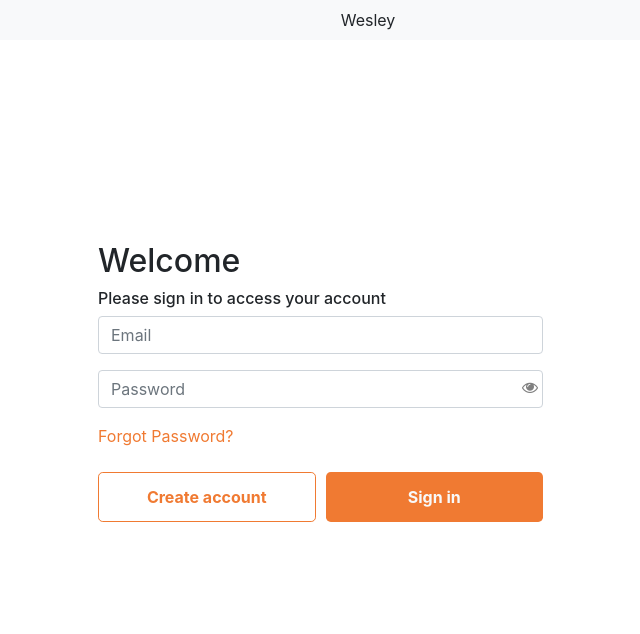
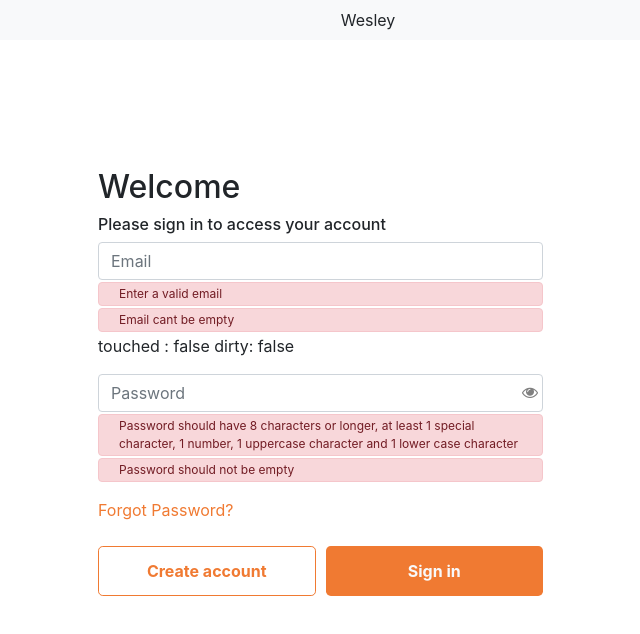
Before and after one commit to wesleyyw8/westeckro, an Angular app: page /login in a window 1280 px wide. Shown: the top 634 px of the page, without its empty margins (272-912 px from the left). Built offline with nearby package versions, Linux system fonts and the light colour scheme.

Commit message:
validation done

```diff
--- a/src/app/app.module.ts
+++ b/src/app/app.module.ts
@@ -4,6 +4,7 @@ import { NgModule } from '@angular/core';
 import { AppRoutingModule } from './app-routing.module';
 import { AppComponent } from './app.component';
 import { LoginComponent } from './login/login.component';
+import { ReactiveFormsModule } from '@angular/forms';
 
 @NgModule({
   declarations: [
@@ -12,7 +13,8 @@ import { LoginComponent } from './login/login.component';
   ],
   imports: [
     BrowserModule,
-    AppRoutingModule
+    AppRoutingModule,
+    ReactiveFormsModule
   ],
   providers: [],
   bootstrap: [AppComponent]
--- a/src/app/login/login.component.html
+++ b/src/app/login/login.component.html
@@ -1,26 +1,55 @@
 <div class="login">
   <div class="container">
+    <form  novalidate
+    (ngSubmit)="save()"
+    [formGroup]="loginForm">
       <div class="row">
         <div class="col-sm-12 col-md-5 offset-md-3">
           <h2>Welcome</h2>
           <h6>Please sign in to access your account</h6>
           <div class="form-group">
-                <input type="text" class="form-control" placeholder="Email" value="">
+            <input
+              type="text"
+              class="form-control"
+              placeholder="Email"
+              formControlName="email"
+              [ngClass]="{'is-invalid': (loginForm.get('email').touched || loginForm.get('email').dirty) && !loginForm.get('email').valid }"
+              >
+            <div class="invalid-container">
+              <div *ngIf="loginForm.get('email').errors?.customRegex" class="alert alert-danger">
+                Enter a valid email
               </div>
+              <div *ngIf="loginForm.get('email').errors?.required" class="alert alert-danger">
+                Email cant be empty
+              </div>
+            </div>
+            touched : {{loginForm.get('email').touched }}
+            dirty: {{loginForm.get('email').dirty}}
+          </div>
+
           <div class="form-group password-container">
             <input
-                [attr.type]="isPassword?'password':'text'"
+              [attr.type]="isPasswordVisible?'password':'text'"
               class="form-control"
               placeholder="Password"
-                value="">
-                <i
-                  class="fa fa-eye password-icon"
-                  (mousedown)="showPassword()"
-                  (mouseup)="hidePassword()"></i>
+              formControlName="password"
+              [ngClass]="{'is-invalid': (loginForm.get('password').touched || loginForm.get('password').dirty) && !loginForm.get('password').valid }"
+              >
+            <i class="fa fa-eye password-icon" (mousedown)="showPassword()" (mouseup)="hidePassword()"></i>
+            <div class="invalid-container">
+              <div *ngIf="loginForm.get('password').errors?.customRegex" class="alert alert-danger">
+                Password should have 8 characters or longer, at least 1 special character, 1 number, 1 uppercase
+                character and 1 lower case character
+              </div>
+              <div *ngIf="loginForm.get('password').errors?.required" class="alert alert-danger">
+                Password should not be empty
+              </div>
+            </div>
           </div>
           <div class="form-group mb-0">
             <a href="#" class="forgot-password" value="Login">Forgot Password?</a>
           </div>
+
           <br>
           <div class="form-group btn-container">
             <button type="button" class="btn btn-lg create-account">Create account</button>
@@ -28,5 +57,6 @@
           </div>
         </div>
       </div>
+    </form>
   </div>
 </div>
--- a/src/app/login/login.component.less
+++ b/src/app/login/login.component.less
@@ -9,7 +9,7 @@
   position: relative;
   .password-icon {
     position: absolute;
-    top: 25%;
+    top: 10px;
     right: 5px;
     color: grey;
     cursor: pointer;
@@ -37,3 +37,18 @@
 .sign-in {
   background-color: @orange;
 }
+
+.alert-danger {
+  padding-top: 2px;
+  padding-bottom: 2px;
+  margin-bottom: 2px;
+}
+
+.invalid-container {
+  margin-top: 2px;
+  font-size: 12px;
+}
+
+.form-control.is-invalid {
+  background: none;
+}
--- a/src/app/login/login.component.ts
+++ b/src/app/login/login.component.ts
@@ -1,23 +1,38 @@
 import { Component, OnInit } from '@angular/core';
-
+import { FormGroup, FormBuilder, Validators, ValidatorFn, AbstractControl } from '@angular/forms';
+import { User } from './user';
 @Component({
   selector: 'app-login',
   templateUrl: './login.component.html',
   styleUrls: ['./login.component.less']
 })
 export class LoginComponent implements OnInit {
+  loginForm: FormGroup;
+  isPasswordVisible: boolean = true;
+  user = new User();
 
-  isPassword: boolean = true;
+  constructor(private fb: FormBuilder) { }
 
-  constructor() { }
-
-  ngOnInit() {}
-
-  showPassword(){
-    this.isPassword = false;
+  ngOnInit() {
+    this.loginForm = this.fb.group({
+      email: ['', [Validators.required, this.customRegexValidator(/^\w+@[a-zA-Z_]+?\.[a-zA-Z]{2,3}$/i)]],
+      password: ['', [Validators.required,
+        this.customRegexValidator(/(?=^.{8,}$)(?=.*\d)(?=.*[a-z])(?=.*[A-Z])(?=.*[!@#$%^&amp;*()_+}{&quot;:;'?\/&gt;.&lt;,])(?!.*\s).*$/)]],
+    });
   }
 
-  hidePassword(){
-    this.isPassword = true;
+  customRegexValidator(nameRe: RegExp): ValidatorFn {
+    return (control: AbstractControl): {[key: string]: any} | null => {
+      const customRegex = nameRe.test(control.value);
+      return customRegex ? null : {customRegex: {value: control.value}};
+    };
+  }
+
+  showPassword() {
+    this.isPasswordVisible = false;
+  }
+
+  hidePassword() {
+    this.isPasswordVisible = true;
   }
 }
--- /dev/null
+++ b/src/app/login/user.ts
@@ -0,0 +1,7 @@
+export class User {
+
+  constructor(
+    public firstName = '',
+    public password = ''
+    ) { }
+}
```
Lines whose indentation alone changed are shown as unchanged.
